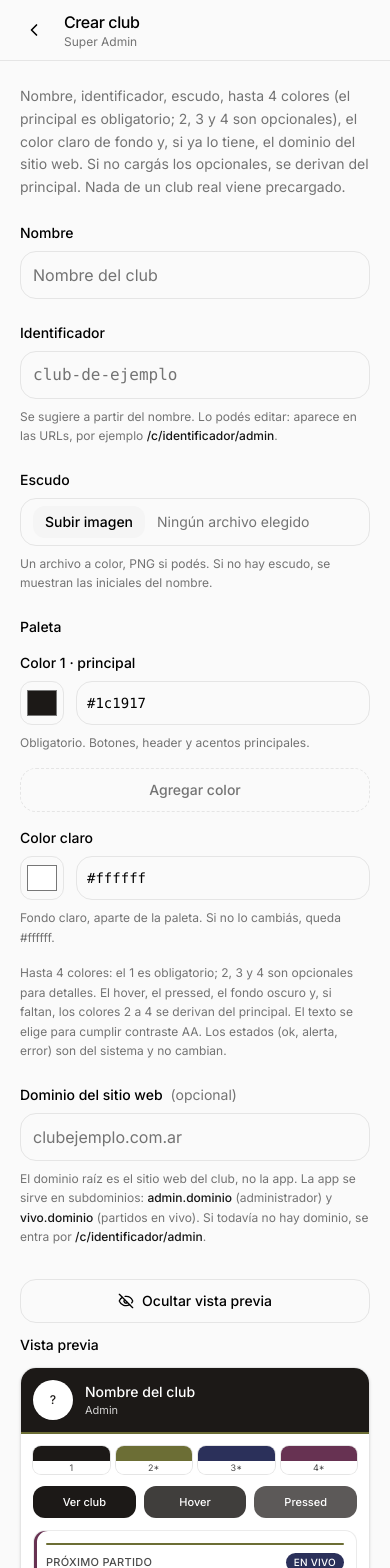
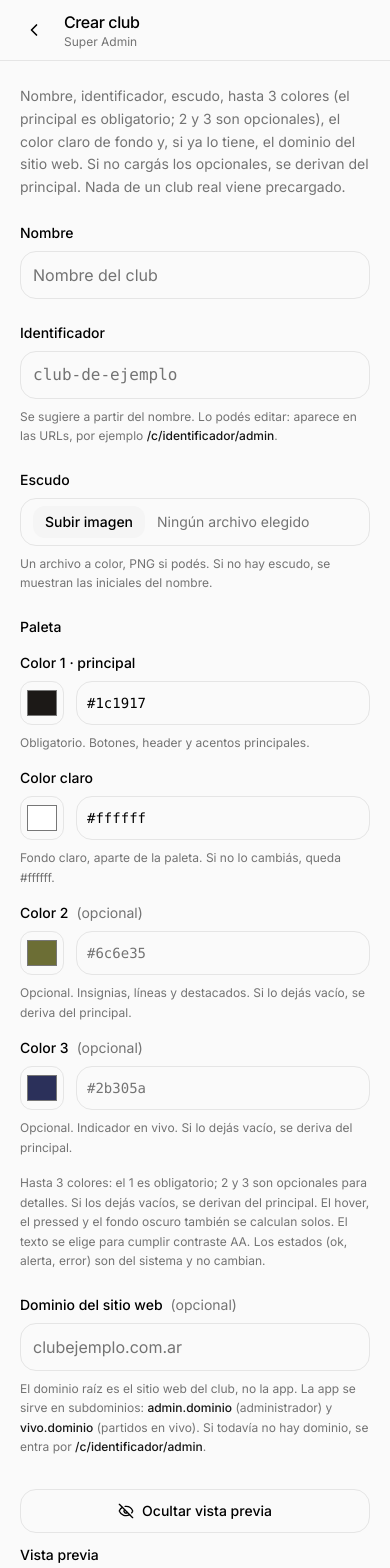
Before and after one commit to jvallelunga/el-club-app, a Next.js app: page /mocks/roles/super-admin/nuevo-club in a window 390 px wide. Shown: the top 1568 px of the page. Built offline with nearby package versions, Linux system fonts and the light colour scheme.

Commit message:
feat: paleta de hasta 3 colores en los mocks de crear club
El color 1 es el principal (obligatorio); 2 y 3 son opcionales y, si
quedan vacíos, se derivan. El color claro va al lado del principal en
desktop y tablet; debajo, los 2 opcionales. En mobile se apilan en ese
orden (17/11/2026 09:39).

```diff
--- a/src/app/mocks/roles/page.tsx
+++ b/src/app/mocks/roles/page.tsx
@@ -22,7 +22,7 @@ const RECORRIDOS = [
   },
   {
     titulo: "Crear un club",
-    detalle: "Formulario corto: hasta 4 colores, color claro y vista previa en vivo.",
+    detalle: "Formulario corto: hasta 3 colores, color claro y vista previa en vivo.",
     href: RUTAS_MOCK.nuevoClub,
   },
   {
@@ -57,7 +57,7 @@ const PANTALLAS = [
   { nombre: "Crear club (con errores)", href: RUTAS_MOCK.nuevoClubErrores },
   {
     nombre: "Club creado",
-    href: `${RUTAS_MOCK.nuevoClubCreado}?nombre=${encodeURIComponent(CLUB_CREADO_EJEMPLO.nombre)}&slug=${CLUB_CREADO_EJEMPLO.slug}&marca=${encodeURIComponent(CLUB_CREADO_EJEMPLO.marca)}&color2=${encodeURIComponent(CLUB_CREADO_EJEMPLO.color2)}&color3=${encodeURIComponent(CLUB_CREADO_EJEMPLO.color3)}&color4=${encodeURIComponent(CLUB_CREADO_EJEMPLO.color4)}&claro=${encodeURIComponent(CLUB_CREADO_EJEMPLO.claro)}&dominio=${CLUB_CREADO_EJEMPLO.dominioBase}`,
+    href: `${RUTAS_MOCK.nuevoClubCreado}?nombre=${encodeURIComponent(CLUB_CREADO_EJEMPLO.nombre)}&slug=${CLUB_CREADO_EJEMPLO.slug}&marca=${encodeURIComponent(CLUB_CREADO_EJEMPLO.marca)}&color2=${encodeURIComponent(CLUB_CREADO_EJEMPLO.color2)}&color3=${encodeURIComponent(CLUB_CREADO_EJEMPLO.color3)}&claro=${encodeURIComponent(CLUB_CREADO_EJEMPLO.claro)}&dominio=${CLUB_CREADO_EJEMPLO.dominioBase}`,
   },
   {
     nombre: "Admins del club de ejemplo",
--- a/src/app/mocks/roles/super-admin/nuevo-club/creado/page.tsx
+++ b/src/app/mocks/roles/super-admin/nuevo-club/creado/page.tsx
@@ -42,12 +42,11 @@ function PaginaClubCreadoContenido() {
   const marca = params.get("marca")?.trim() || ejemplo?.marca || "";
   const color2 = params.get("color2")?.trim() || ejemplo?.color2 || "";
   const color3 = params.get("color3")?.trim() || ejemplo?.color3 || "";
-  const color4 = params.get("color4")?.trim() || ejemplo?.color4 || "";
   const claro = params.get("claro")?.trim() || ejemplo?.claro || "";
   const dominioBase = params.get("dominio")?.trim() ?? ejemplo?.dominioBase ?? "";
   const paleta = useMemo(
-    () => derivarPaleta(marca, claro, [color2, color3, color4]),
-    [marca, claro, color2, color3, color4],
+    () => derivarPaleta(marca, claro, [color2, color3]),
+    [marca, claro, color2, color3],
   );
   const escudo = useSyncExternalStore(
     suscribirEscudoMock,
--- a/src/app/mocks/roles/super-admin/nuevo-club/page.tsx
+++ b/src/app/mocks/roles/super-admin/nuevo-club/page.tsx
@@ -16,9 +16,9 @@ export default function PaginaNuevoClub() {
       <div className="mx-auto flex w-full max-w-5xl flex-col gap-6">
         <div className="flex flex-col gap-2">
           <p className="max-w-2xl text-sm leading-relaxed text-muted-foreground">
-            Nombre, identificador, escudo, hasta 4 colores (el principal es
-            obligatorio; 2, 3 y 4 son opcionales), el color claro de fondo y,
-            si ya lo tiene, el dominio del sitio web. Si no cargás los
+            Nombre, identificador, escudo, hasta 3 colores (el principal es
+            obligatorio; 2 y 3 son opcionales), el color claro de fondo y, si
+            ya lo tiene, el dominio del sitio web. Si no cargás los
             opcionales, se derivan del principal. Nada de un club real viene
             precargado.
           </p>
--- a/src/ui/features/mocks-roles/datos-ejemplo.ts
+++ b/src/ui/features/mocks-roles/datos-ejemplo.ts
@@ -98,7 +98,6 @@ export const CLUB_CREADO_EJEMPLO = {
   marca: "#1f4b3a",
   color2: "#c47a2c",
   color3: "#2c4d6e",
-  color4: "#6a4a78",
   claro: "#ffffff",
   dominioBase: "clubejemplo.com.ar",
 } as const;
--- a/src/ui/features/mocks-roles/formulario-nuevo-club.tsx
+++ b/src/ui/features/mocks-roles/formulario-nuevo-club.tsx
@@ -65,7 +65,7 @@ function validar(valores: {
     (extra) => extra.trim() !== "" && !esHexValido(extra),
   );
   if (extraInvalido) {
-    errores.extras = "Los colores opcionales van en hexadecimal, por ejemplo #c47a2c. Si no los cargás, se derivan del principal.";
+    errores.extras = "Los colores opcionales van en hexadecimal, por ejemplo #c47a2c. Si los dejás vacíos, se derivan del principal.";
   }
   const errorDominio = validarDominioBase(valores.dominioBase);
   if (errorDominio) errores.dominioBase = errorDominio;
@@ -91,14 +91,11 @@ export function FormularioNuevoClub() {
   const [claro, setClaro] = useState<string>(
     conDatos ? CLUB_CREADO_EJEMPLO.claro : COLOR_CLARO_DEFAULT,
   );
-  const [extras, setExtras] = useState<string[]>(
-    conDatos
-      ? [
-          CLUB_CREADO_EJEMPLO.color2,
-          CLUB_CREADO_EJEMPLO.color3,
-          CLUB_CREADO_EJEMPLO.color4,
-        ]
-      : [],
+  const [color2, setColor2] = useState(
+    conDatos ? CLUB_CREADO_EJEMPLO.color2 : "",
+  );
+  const [color3, setColor3] = useState(
+    conDatos ? CLUB_CREADO_EJEMPLO.color3 : "",
   );
   const [dominioBase, setDominioBase] = useState(
     conDatos
@@ -112,7 +109,10 @@ export function FormularioNuevoClub() {
 
   const slugSugerido = useMemo(() => slugDesdeNombre(nombre), [nombre]);
   const slug = editaSlug ? slugManual : slugSugerido;
-  const paleta = useMemo(() => derivarPaleta(marca, claro, extras), [marca, claro, extras]);
+  const paleta = useMemo(
+    () => derivarPaleta(marca, claro, [color2, color3]),
+    [marca, claro, color2, color3],
+  );
 
   const errores = validar({
     nombre,
@@ -120,7 +120,7 @@ export function FormularioNuevoClub() {
     slugManual: editaSlug,
     marca,
     claro,
-    extras,
+    extras: [color2, color3],
     dominioBase,
   });
   const hayErrores = Object.keys(errores).length > 0;
@@ -155,11 +155,10 @@ export function FormularioNuevoClub() {
       marca: paleta.marca,
       claro: paleta.claro,
     });
-    const nombresExtra = ["color2", "color3", "color4"] as const;
-    extras.forEach((extra, indice) => {
-      const normalizado = normalizarHex(extra);
-      if (normalizado) params.set(nombresExtra[indice], normalizado);
-    });
+    const extra2 = normalizarHex(color2);
+    const extra3 = normalizarHex(color3);
+    if (extra2) params.set("color2", extra2);
+    if (extra3) params.set("color3", extra3);
     if (dominioBase.trim()) params.set("dominio", dominioBase.trim().toLowerCase());
     router.push(`${RUTAS_MOCK.nuevoClubCreado}?${params.toString()}`);
   }
@@ -256,6 +255,7 @@ export function FormularioNuevoClub() {
 
         <div className="flex flex-col gap-4">
           <p className="text-sm font-medium">Paleta</p>
+          <div className="grid grid-cols-1 gap-4 md:grid-cols-2">
             <CampoColor
               id="color-1"
               etiqueta="Color 1 · principal"
@@ -264,44 +264,6 @@ export function FormularioNuevoClub() {
               onChange={setMarca}
               ayuda="Obligatorio. Botones, header y acentos principales."
             />
-          {extras.map((extra, indice) => {
-            const numero = indice + 2;
-            const usos =
-              numero === 2
-                ? "Insignias y líneas."
-                : numero === 3
-                  ? "Indicador en vivo."
-                  : "Destacados.";
-            return (
-              <CampoColor
-                key={`color-${numero}`}
-                id={`color-${numero}`}
-                etiqueta={`Color ${numero}`}
-                opcional
-                valor={extra}
-                sugerido={paleta.colores[indice + 1]}
-                invalido={mostrarErrores && Boolean(errores.extras) && extra.trim() !== "" && !esHexValido(extra)}
-                onChange={(valor) =>
-                  setExtras((actuales) =>
-                    actuales.map((item, i) => (i === indice ? valor : item)),
-                  )
-                }
-                onQuitar={() =>
-                  setExtras((actuales) => actuales.filter((_, i) => i !== indice))
-                }
-                ayuda={`${usos} Si lo dejás vacío, se deriva del color principal.`}
-              />
-            );
-          })}
-          {extras.length < 3 ? (
-            <button
-              type="button"
-              onClick={() => setExtras((actuales) => [...actuales, ""])}
-              className="h-11 rounded-xl border border-dashed border-border text-sm font-medium text-muted-foreground hover:bg-muted/60"
-            >
-              Agregar color
-            </button>
-          ) : null}
             <CampoColor
               id="color-claro"
               etiqueta="Color claro"
@@ -310,17 +272,48 @@ export function FormularioNuevoClub() {
               onChange={setClaro}
               ayuda="Fondo claro, aparte de la paleta. Si no lo cambiás, queda #ffffff."
             />
+            <CampoColor
+              id="color-2"
+              etiqueta="Color 2"
+              opcional
+              valor={color2}
+              sugerido={paleta.colores[1]}
+              invalido={
+                mostrarErrores &&
+                Boolean(errores.extras) &&
+                color2.trim() !== "" &&
+                !esHexValido(color2)
+              }
+              onChange={setColor2}
+              ayuda="Opcional. Insignias, líneas y destacados. Si lo dejás vacío, se deriva del principal."
+            />
+            <CampoColor
+              id="color-3"
+              etiqueta="Color 3"
+              opcional
+              valor={color3}
+              sugerido={paleta.colores[2]}
+              invalido={
+                mostrarErrores &&
+                Boolean(errores.extras) &&
+                color3.trim() !== "" &&
+                !esHexValido(color3)
+              }
+              onChange={setColor3}
+              ayuda="Opcional. Indicador en vivo. Si lo dejás vacío, se deriva del principal."
+            />
+          </div>
           {mostrarErrores && (errores.marca || errores.claro || errores.extras) ? (
             <p className="text-sm text-destructive" role="alert">
               {errores.marca ?? errores.claro ?? errores.extras}
             </p>
           ) : (
             <p className="text-xs leading-relaxed text-muted-foreground">
-              Hasta 4 colores: el 1 es obligatorio; 2, 3 y 4 son opcionales
-              para detalles. El hover, el pressed, el fondo oscuro y, si
-              faltan, los colores 2 a 4 se derivan del principal. El texto se
-              elige para cumplir contraste AA. Los estados (ok, alerta, error)
-              son del sistema y no cambian.
+              Hasta 3 colores: el 1 es obligatorio; 2 y 3 son opcionales
+              para detalles. Si los dejás vacíos, se derivan del principal.
+              El hover, el pressed y el fondo oscuro también se calculan
+              solos. El texto se elige para cumplir contraste AA. Los estados
+              (ok, alerta, error) son del sistema y no cambian.
             </p>
           )}
         </div>
@@ -547,7 +540,7 @@ export function VistaPreviaClub({
 
 function FilaColores({ paleta }: { paleta: PaletaDerivada }) {
   return (
-    <div className="flex gap-1.5" aria-label="Paleta de hasta 4 colores">
+    <div className="flex gap-1.5" aria-label="Paleta de hasta 3 colores">
       {paleta.colores.map((color, indice) => (
         <span
           key={`${color}-${indice}`}
@@ -656,7 +649,7 @@ function TarjetaEjemplo({
   const linea = acentoVisible(paleta.colores[1], fondo);
   const chipFondo = acentoVisible(paleta.colores[2], fondo);
   const chipTexto = textoConContrasteAA(chipFondo);
-  const destacado = acentoVisible(paleta.colores[3], fondo);
+  const destacado = linea;
 
   return (
     <div
--- a/src/ui/features/mocks-roles/paleta.ts
+++ b/src/ui/features/mocks-roles/paleta.ts
@@ -150,27 +150,23 @@ export function hslAHex(h: number, s: number, l: number): string {
   return rgbAHex(r, g, b);
 }
 
-/** Alternativas 2, 3 y 4 cuando el usuario no las carga: se derivan del color principal. */
+/** Alternativas 2 y 3 cuando el usuario no las carga: se derivan del color principal. */
 export function colorAlternativoDesdeMarca(
   marca: string,
-  indice: 2 | 3 | 4,
+  indice: 2 | 3,
 ): string {
   const origen = normalizarHex(marca) ?? COLOR_MARCA_VACIO;
   const hsl = hexAHsl(origen) ?? { h: 150, s: 0.25, l: 0.18 };
-  const giro = indice === 2 ? 38 : indice === 3 ? 210 : 300;
+  const giro = indice === 2 ? 38 : 210;
   const s = Math.min(0.85, Math.max(0.35, hsl.s * 1.12 + 0.08));
   const l =
     indice === 2
       ? hsl.l < 0.4
         ? Math.min(0.55, hsl.l + 0.22)
         : Math.max(0.32, hsl.l - 0.08)
-      : indice === 3
-        ? hsl.l < 0.45
-          ? Math.min(0.5, hsl.l + 0.16)
-          : Math.max(0.3, hsl.l - 0.12)
-        : hsl.l < 0.4
-          ? Math.min(0.48, hsl.l + 0.2)
-          : Math.max(0.28, hsl.l - 0.1);
+      : hsl.l < 0.45
+        ? Math.min(0.5, hsl.l + 0.16)
+        : Math.max(0.3, hsl.l - 0.12);
   return hslAHex(hsl.h + giro, s, l);
 }
 
@@ -189,8 +185,8 @@ export function acentoVisible(color: string, fondo: string): string {
 export type PaletaDerivada = {
   marca: string;
   claro: string;
-  colores: [string, string, string, string];
-  explicitos: [boolean, boolean, boolean, boolean];
+  colores: [string, string, string];
+  explicitos: [boolean, boolean, boolean];
   hover: string;
   pressed: string;
   oscuro: string;
@@ -209,18 +205,16 @@ export function derivarPaleta(
   const oscuro = fondoOscuro(marcaOk);
   const extra2 = normalizarHex(extras[0] ?? "");
   const extra3 = normalizarHex(extras[1] ?? "");
-  const extra4 = normalizarHex(extras[2] ?? "");
-  const colores: [string, string, string, string] = [
+  const colores: [string, string, string] = [
     marcaOk,
     extra2 ?? colorAlternativoDesdeMarca(marcaOk, 2),
     extra3 ?? colorAlternativoDesdeMarca(marcaOk, 3),
-    extra4 ?? colorAlternativoDesdeMarca(marcaOk, 4),
   ];
   return {
     marca: marcaOk,
     claro: claroOk,
     colores,
-    explicitos: [true, Boolean(extra2), Boolean(extra3), Boolean(extra4)],
+    explicitos: [true, Boolean(extra2), Boolean(extra3)],
     hover: colorHover(marcaOk),
     pressed: colorPressed(marcaOk),
     oscuro,
```
Also changed, not shown: features/personalizacion-por-club.md (+1 -0 lines), features/roles-y-permisos.md (+1 -0 lines), 2 other files (tests, documents, lock files or other folders). Lines whose indentation alone changed are shown as unchanged.
